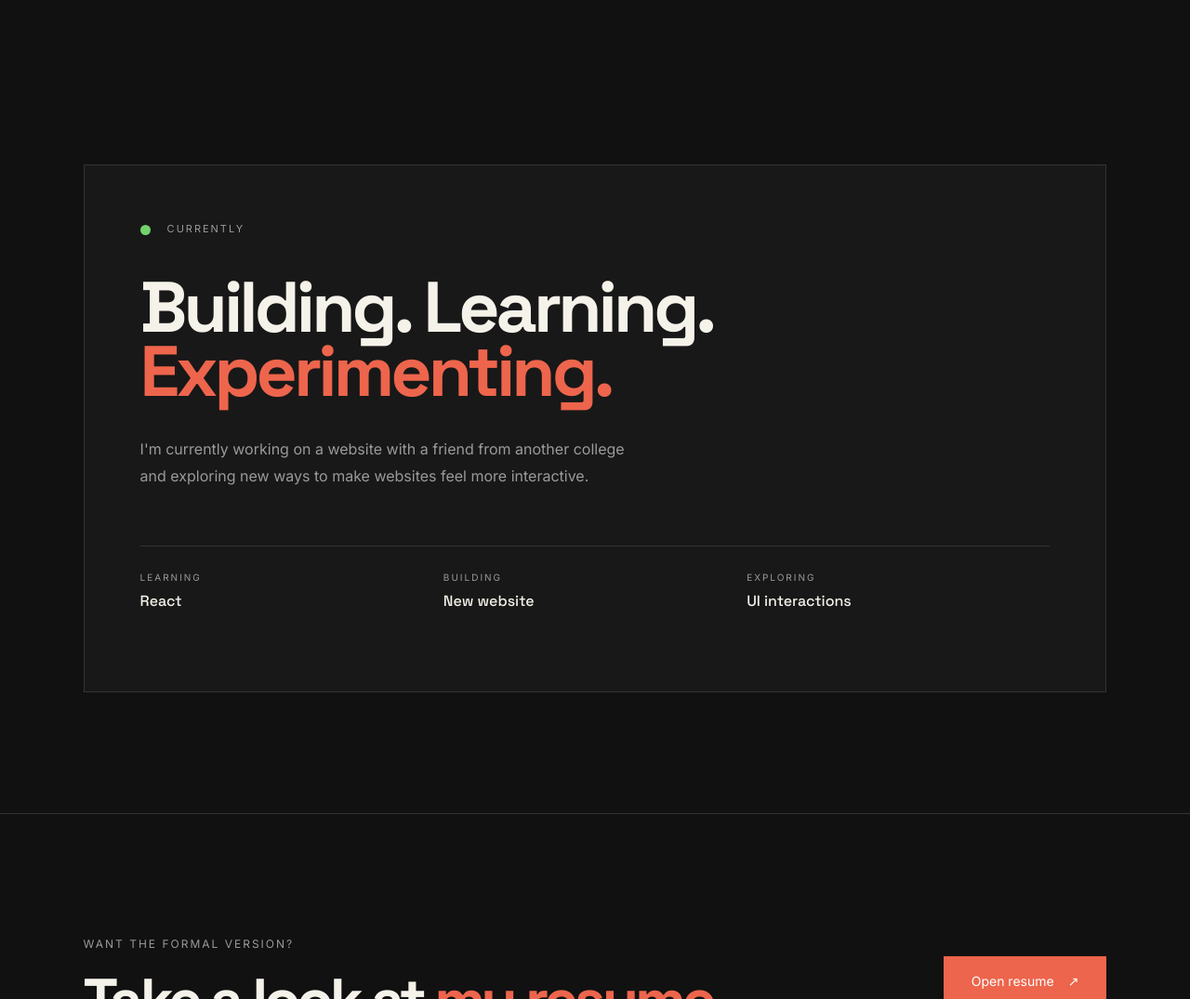
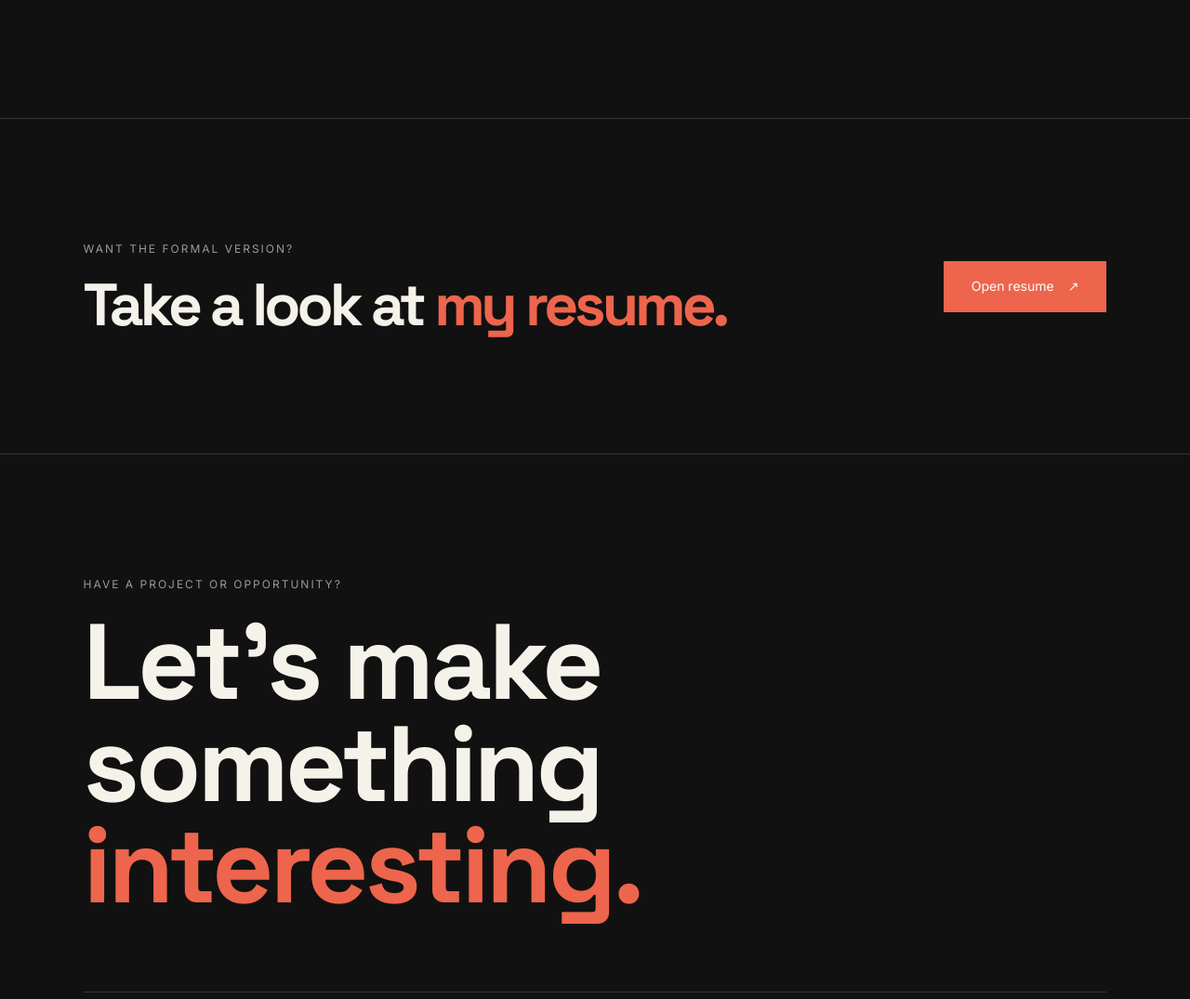
Before and after one commit to aryabhaiya/Arya-Bhaiya-Portfolio, a plain HTML site: page index.html in a window 1280 px wide. Shown: the part 6165-7240 px from the top of the page at 93% size. Drawn offline with Linux system fonts and the light colour scheme.

Commit message:
Update index.html

```diff
--- a/index.html
+++ b/index.html
@@ -571,57 +571,6 @@
         </div>
     </div>
 </section>
-<section class="currently section">
-    <div class="currently-box reveal">
-        <div class="currently-title">
-            <span class="status-dot"></span>
-            <p>
-                CURRENTLY
-            </p>
-        </div>
-        <div class="currently-content">
-            <h2>
-                Building.
-                Learning.
-                <span>
-                    Experimenting.
-                </span>
-            </h2>
-            <p>
-                I'm currently working on a website with
-                a friend from another college and exploring
-                new ways to make websites feel more
-                interactive.
-            </p>
-        </div>
-        <div class="currently-list">
-            <div>
-                <span>
-                    LEARNING
-                </span>
-                <strong>
-                    React
-                </strong>
-            </div>
-            <div>
-                <span>
-                    BUILDING
-                </span>
-                <strong>
-                    New website
-                </strong>
-            </div>
-            <div>
-                <span>
-                    EXPLORING
-                </span>
-                <strong>
-                    UI interactions
-                </strong>
-            </div>
-        </div>
-    </div>
-</section>
 <section class="resume-section section reveal">
     <div>
         <p class="eyebrow">
```
